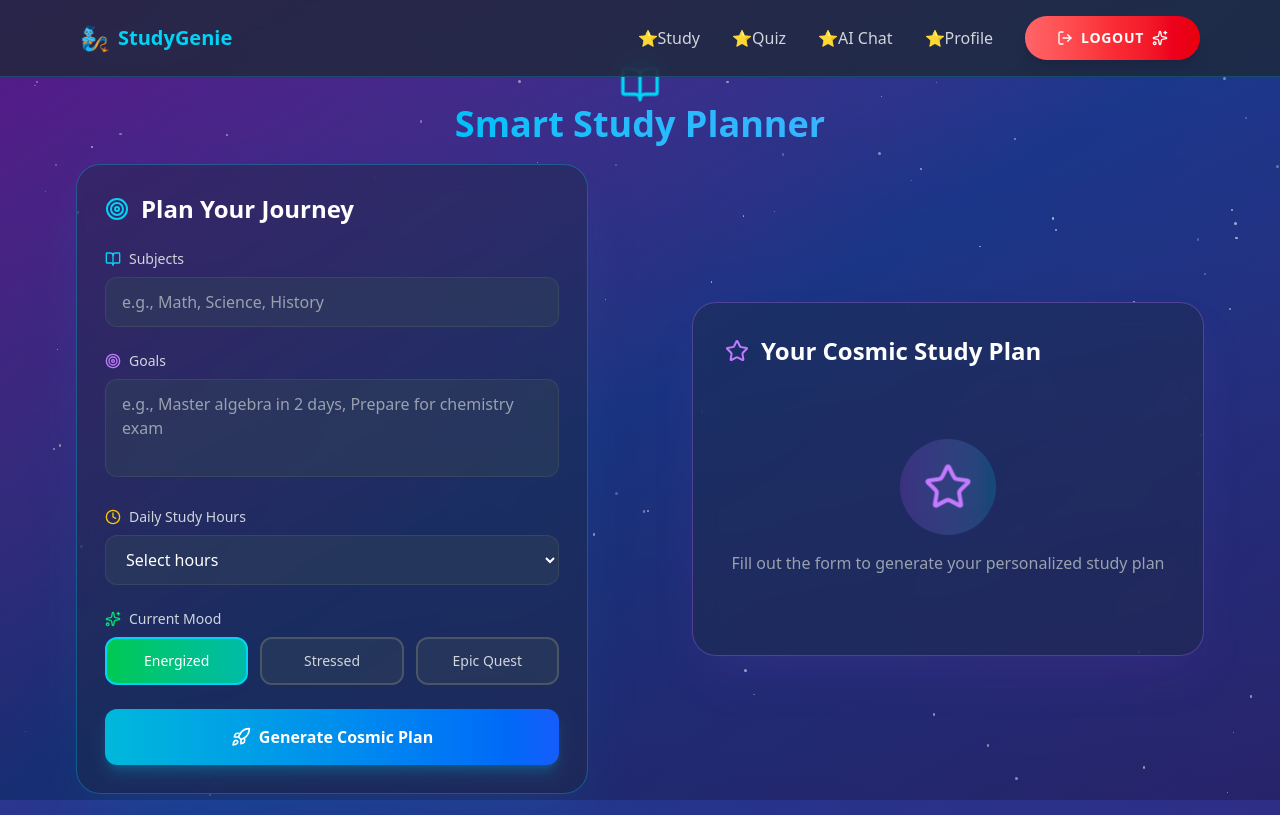
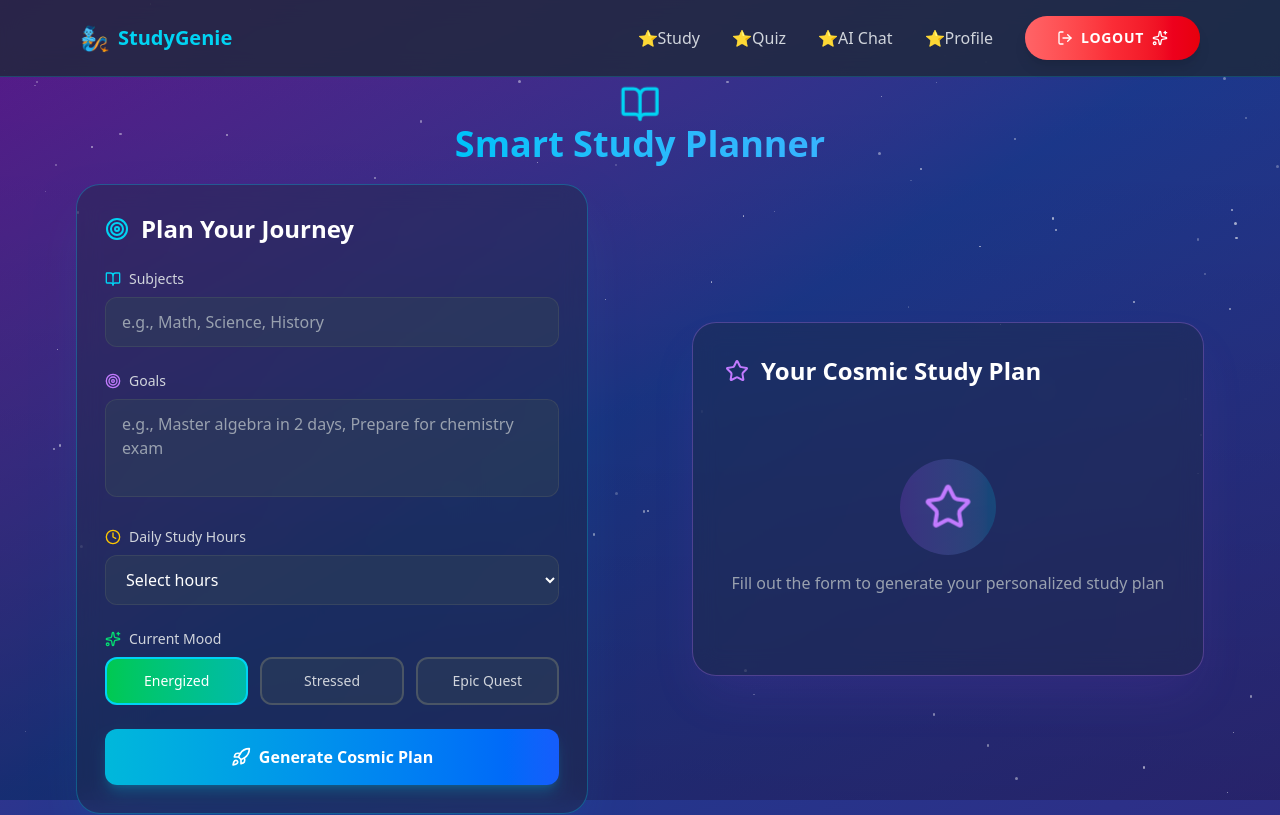
Before and after one commit to MohammadM01/StudyGenie, a React (Vite) app in the folder frontend/: page /study in a window 1280 px wide. Shown: the top 815 px of the page. Built offline with nearby package versions, Linux system fonts and the light colour scheme; sample sign-in values are in the browser's storage.

Commit message:
Task1 done

```diff
--- a/frontend/src/Pages/Study.jsx
+++ b/frontend/src/Pages/Study.jsx
@@ -152,7 +152,7 @@
         ))}
       </div>
 
-      <div className="relative z-10 pt-16">
+      <div className="relative z-10 pt-21">
         <div className="text-center">
           <div className="flex justify-center">
             <BookOpen className="w-10 h-10 text-cyan-400 animate-pulse" />
```
